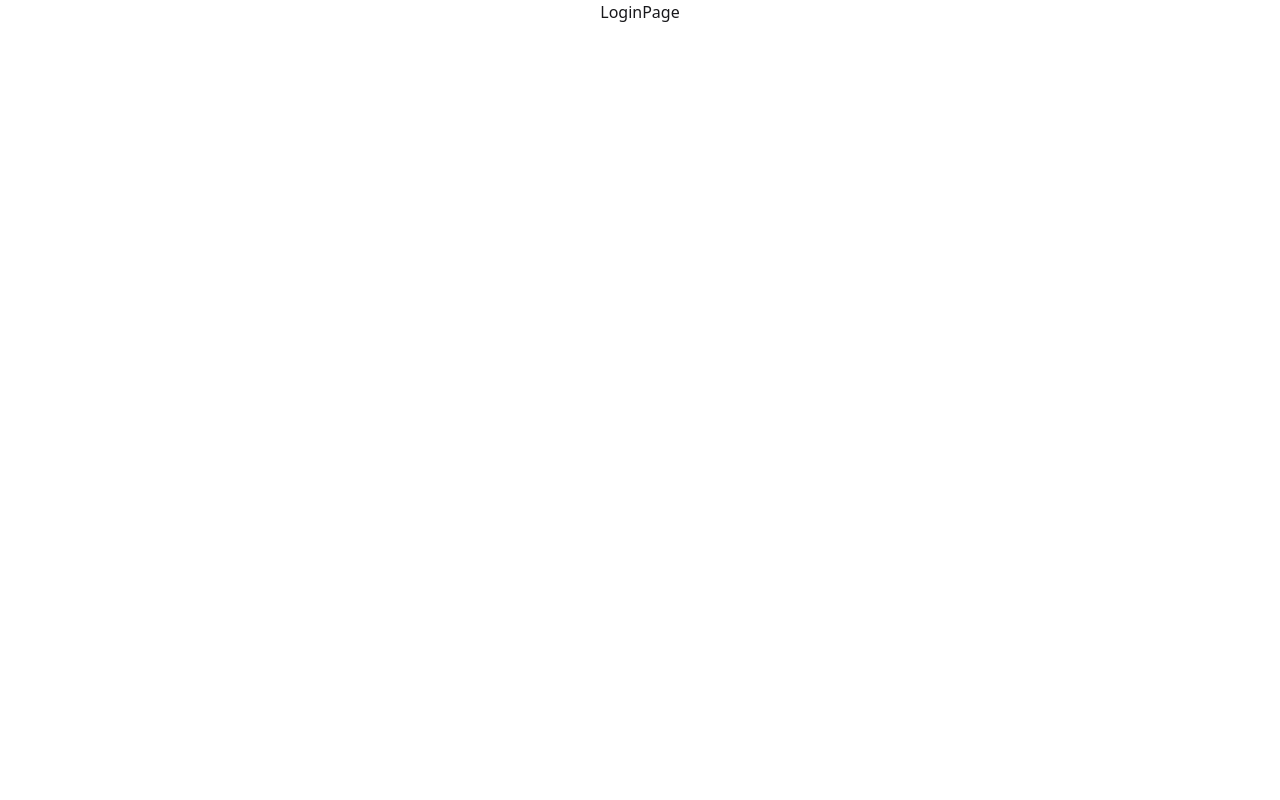
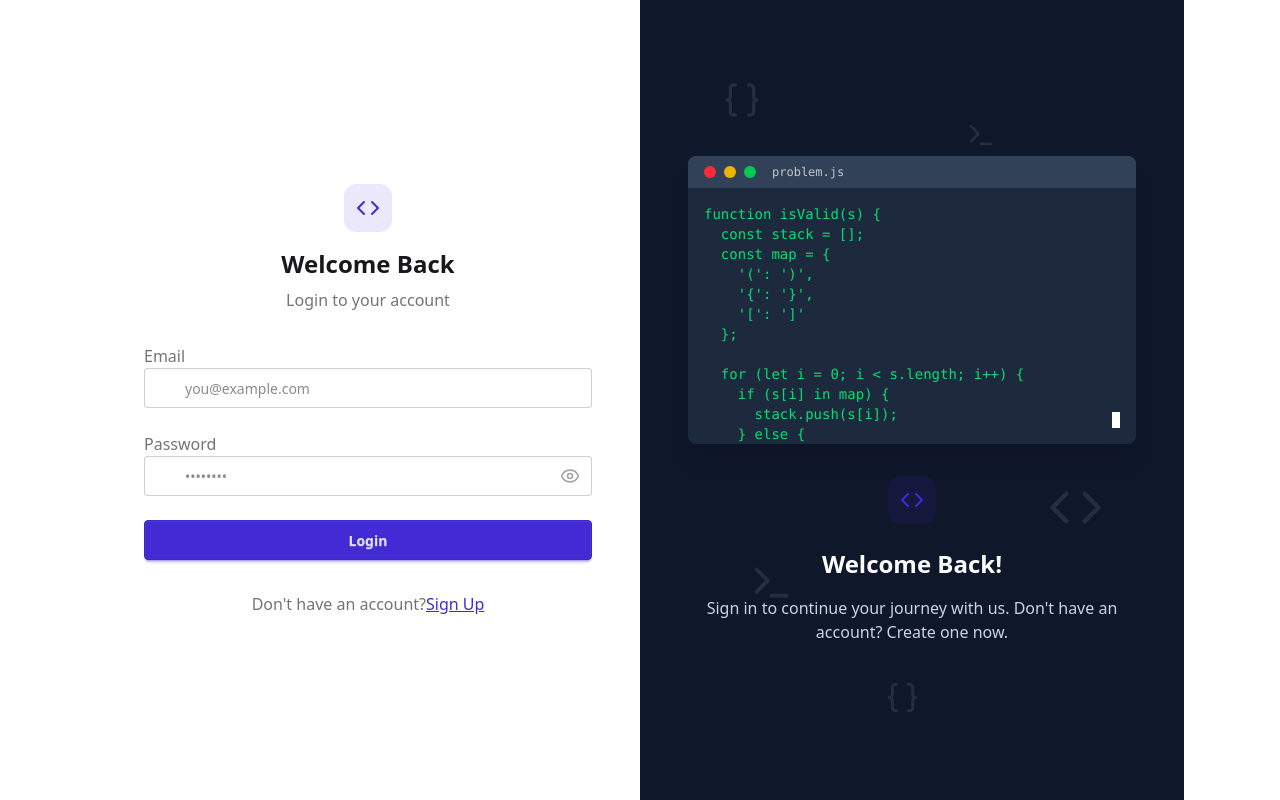
Before and after one commit to samirswain26/LeetLab, a React (Vite) app in the folder Frontend/: page /login in a window 1280 px wide. Before the commit this address had no page. Built offline with nearby package versions, Linux system fonts and the light colour scheme.

Commit message:
Login page added

```diff
--- a/Frontend/package.json
+++ b/Frontend/package.json
@@ -12,6 +12,7 @@
   "dependencies": {
     "@hookform/resolvers": "^5.2.1",
     "@tailwindcss/vite": "^4.1.12",
+    "axios": "^1.11.0",
     "daisyui": "^5.0.50",
     "lucide-react": "^0.541.0",
     "react": "^19.1.1",
@@ -19,7 +20,8 @@
     "react-hook-form": "^7.62.0",
     "react-router-dom": "^7.8.1",
     "tailwindcss": "^4.1.12",
-    "zod": "^4.0.17"
+    "zod": "^4.0.17",
+    "zustand": "^5.0.8"
   },
   "devDependencies": {
     "@eslint/js": "^9.33.0",
--- a/Frontend/src/page/LoginPage.jsx
+++ b/Frontend/src/page/LoginPage.jsx
@@ -1,7 +1,149 @@
-import React from "react";
+import React, { useState } from "react";
+import { useForm } from "react-hook-form";
+import { zodResolver } from "@hookform/resolvers/zod";
+import { Link } from "react-router-dom";
+import { Code, Eye, EyeOff, Loader2, Lock, Mail } from "lucide-react";
+import { z } from "zod";
+import AuthImagePatters from "../components/AuthImagePatters";
+
+const LoginSchema = z.object({
+  email: z.email({ message: "Enter a valid email" }),
+  password: z.string().min(6, "Password must be atleast 6 characters"),
+});
 
 const LoginPage = () => {
-  return <div>LoginPage</div>;
+  const [showPassword, setShowPassword] = useState(false);
+  // const { Login, isSigninUp } = useAuthStore();
+  const {
+    register,
+    handleSubmit,
+    formState: { errors },
+  } = useForm({
+    resolver: zodResolver(LoginSchema),
+  });
+
+  const onsubmit = async (data) => {
+    try {
+      // await Login(data);
+      console.log("Login data", data);
+    } catch (error) {
+      console.error("Login failed:", error);
+    }
+  };
+  return (
+    <div className="h-screen grid lg:grid-cols-2">
+      <div className="flex flex-col justify-center items-center p-6 sm:p-12">
+        <div className="w-full max-w-wd space-y-8">
+          {/* logo */}
+          <div className="text-center mb-8">
+            <div className="flex flex-col items-center gap-2 group">
+              <div className="w-12 h-12 rounded-xl bg-primary/10 flex items-center justify-center group-hover:bg-primary/20  transition-colors">
+                <Code className="w-6 h-6 text-primary" />
+              </div>
+              <h1 className="text-2xl font-bold mt-2">Welcome Back</h1>
+              <p className="text-base-content/60">Login to your account</p>
+            </div>
+          </div>
+
+          {/* form */}
+
+          <form onSubmit={handleSubmit(onsubmit)} className="space-y-6">
+            {/* Email */}
+            <div className="form-control">
+              <label className="label">
+                <span className="label-text font-medium">Email</span>
+              </label>
+              <div className="relative">
+                <div className="absolute inset-y-0 left-0 pl-3 flex items-center pointer-events-none">
+                  <Mail className="h-5 w-5 text-base-content/40" />
+                </div>
+                <input
+                  type="email"
+                  {...register("email")}
+                  className={`input input-bordered w-full pl-10 ${
+                    errors.email ? "input-error" : ""
+                  }`}
+                  placeholder="you@example.com"
+                />
+              </div>
+              {errors.email && (
+                <p className="text-red-500 text-sm mt-1">
+                  {errors.email.message}
+                </p>
+              )}
+            </div>
+            {/* Password */}
+            <div className="form-control">
+              <label className="label">
+                <span className="label-text font-medium">Password</span>
+              </label>
+              <div className="relative">
+                <div className="absolute inset-y-0 left-0 pl-3 flex items-center pointer-events-none">
+                  <Lock className="h-5 w-5 text-base-content/40" />
+                </div>
+                <input
+                  type={showPassword ? "text" : "password"}
+                  {...register("password")}
+                  className={`input input-bordered w-full pl-10 ${
+                    errors.password ? "input-error" : ""
+                  }`}
+                  placeholder="••••••••"
+                />
+                <button
+                  type="button"
+                  className="absolute inset-y-0 right-0 pr-3 flex items-center"
+                  onClick={() => setShowPassword(!showPassword)}
+                >
+                  {showPassword ? (
+                    <EyeOff className="h-5 w-5 text-base-content/40" />
+                  ) : (
+                    <Eye className="h-5 w-5 text-base-content/40" />
+                  )}
+                </button>
+              </div>
+              {errors.password && (
+                <p className="text-red-500 text-sm mt-1">
+                  {errors.password.message}
+                </p>
+              )}
+            </div>
+            {/* Submit Button */}
+            <button
+              type="submit"
+              className="btn btn-primary w-full"
+              // disabled={isSigninUp}
+            >
+              {/* {isSigninUp ? (
+                <>
+                  <Loader2 className="h-5 w-5 animate-spin" />
+                  Loading...
+                </>
+              ) : (
+                "Sign in"
+              )} */}
+              Login
+            </button>
+          </form>
+          {/* Footer */}
+          <div className="text-center">
+            <p className="text-base-content/60">
+              Don't have an account?
+              <Link to="/signup" className="link link-primary">
+                Sign Up
+              </Link>
+            </p>
+          </div>
+        </div>
+      </div>
+      {/* Right Side - Image/Pattern */}
+      <AuthImagePatters
+        title={"Welcome Back!"}
+        subtitle={
+          "Sign in to continue your journey with us. Don't have an account? Create one now."
+        }
+      />
+    </div>
+  );
 };
 
 export default LoginPage;
```
Also changed, not shown: 1 other file (tests, documents, lock files or other folders).
